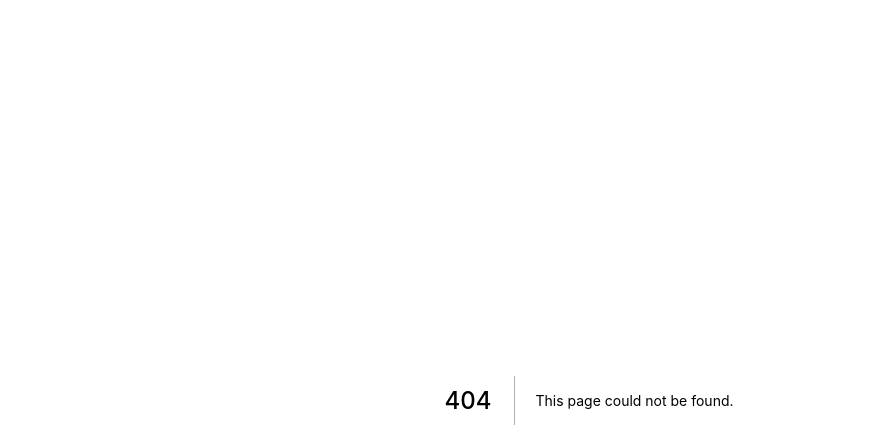
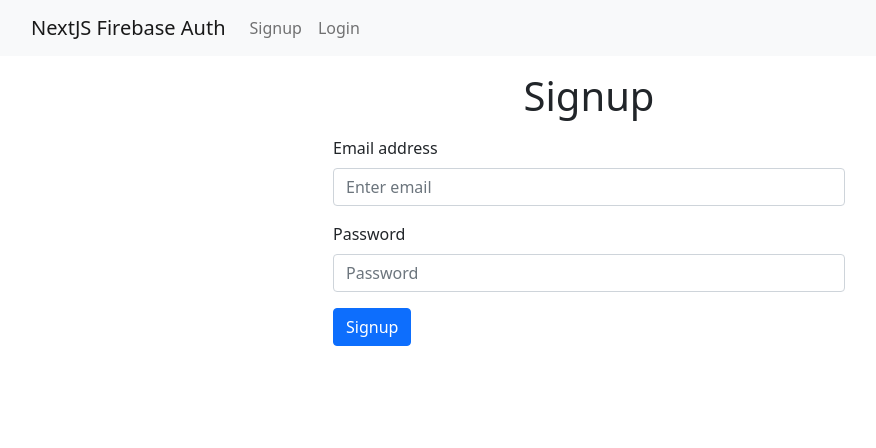
Before and after one commit to prithivilaksh/SRP-QuickQ, a Next.js app: page /signup in a window 1280 px wide. Before the commit this address had no page. Shown: the top 448 px of the page, without its empty margins (51-927 px from the left). Built offline with nearby package versions, Linux system fonts and the light colour scheme; no server answers.

Commit message:
5th auth and context

```diff
--- /dev/null
+++ b/context/AuthContext.js
@@ -0,0 +1,50 @@
+import { createContext, useContext, useEffect, useState } from 'react'
+import {onAuthStateChanged,createUserWithEmailAndPassword,signInWithEmailAndPassword,signOut,} from 'firebase/auth'
+import { auth } from '../firebase/initFirebase'
+
+const AuthContext = createContext({})
+
+export const useAuth = () => useContext(AuthContext)
+
+export const AuthContextProvider = ({children}) => {
+  const [user, setUser] = useState(null)
+  const [loading, setLoading] = useState(true)
+  console.log(user)
+
+  useEffect(() => {
+    const unsubscribe = onAuthStateChanged(auth, (user) => {
+      if (user) {
+        setUser({
+          uid: user.uid,
+          email: user.email,
+          displayName: user.displayName,
+        })
+      } else {
+        setUser(null)
+      }
+      setLoading(false)
+    })
+
+    return () => unsubscribe()
+  }, [])
+
+  const signup = (email, password) => {
+    return createUserWithEmailAndPassword(auth, email, password)
+  }
+
+  const login = (email, password) => {
+    return signInWithEmailAndPassword(auth, email, password)
+  }
+
+  const logout = async () => {
+
+    await signOut(auth)
+    setUser(null)
+  }
+
+  return (
+    <AuthContext.Provider value={{ user, login, signup, logout ,loading}}>
+      {loading ? null : children}
+    </AuthContext.Provider>
+  )
+}
--- a/firebase/initFirebase.js
+++ b/firebase/initFirebase.js
@@ -1,6 +1,7 @@
 import firebase from "firebase/app";
 import { getFirestore,enableIndexedDbPersistence, initializeFirestore, CACHE_SIZE_UNLIMITED } from "firebase/firestore";
 import { initializeApp, getApps, getApp } from "firebase/app";
+import {getAuth} from 'firebase/auth'
 
 
 
@@ -21,6 +22,7 @@ const firebaseConfig = {
 // Initialize Cloud Firestore and get a reference to the service
 const app = initializeApp(firebaseConfig);
 const db = getFirestore(app);
+const auth = getAuth()
 // const db = initializeFirestore(app, {
 //     cacheSizeBytes: CACHE_SIZE_UNLIMITED
 //   });
@@ -42,7 +44,7 @@ const db = getFirestore(app);
             else {console.log("3")}
         });
 }
-export {db}
+export {db,app,auth}
 
 // export default function initFirebase()
 // {
--- a/package.json
+++ b/package.json
@@ -13,11 +13,14 @@
     "@emotion/styled": "^11.8.1",
     "@mui/lab": "^5.0.0-alpha.81",
     "@mui/material": "^5.7.0",
+    "bootstrap": "^5.1.3",
     "firebase": "^9.8.1",
     "firebase-admin": "^10.2.0",
+    "firebaseui": "^6.0.1",
     "next": "12.1.6",
     "next-pwa": "^5.5.2",
     "react": "18.1.0",
+    "react-bootstrap": "^2.4.0",
     "react-dom": "18.1.0"
   },
   "devDependencies": {
--- a/pages/_app.js
+++ b/pages/_app.js
@@ -1,19 +1,30 @@
 import '../styles/globals.css'
+import { AppProps } from 'next/app'
+import 'bootstrap/dist/css/bootstrap.min.css'
+import Navbar from './components/NavbarComp'
+import { AuthContextProvider } from '../context/AuthContext'
+import { useRouter } from 'next/router'
+import ProtectedRoute from './components/ProtectedRoute'
 import Head from 'next/head'
 
+const noAuthRequired = ['/', '/login', '/signup']
+
 function MyApp({ Component, pageProps }) {
+  const router = useRouter()
+
   return (
-
-  <>
-  <Head>
-  <link rel="manifest" href="/manifest.json"/>
-
-  </Head>
-
-    <Component {...pageProps} />
-  </>
+    <AuthContextProvider>
+      <Head><link rel="manifest" href="/manifest.json"/></Head>
+      <Navbar />
+      {noAuthRequired.includes(router.pathname) ? (
+        <Component {...pageProps} />
+      ) : (
+        <ProtectedRoute>
+          <Component {...pageProps} />
+        </ProtectedRoute>
+      )}
+    </AuthContextProvider>
   )
-
 }
 
 export default MyApp
--- /dev/null
+++ b/pages/components/NavbarComp.js
@@ -0,0 +1,48 @@
+import React from 'react'
+import { Container, Nav, Navbar } from 'react-bootstrap'
+import Link from 'next/link'
+import { useAuth } from '../../context/AuthContext'
+import { useRouter } from 'next/router'
+
+const NavbarComp = () => {
+  const { user, logout } = useAuth()
+  const router = useRouter()
+
+  return (
+    <Navbar bg="light" expand="lg">
+      <Container>
+        <Link href="/" passHref>
+          <Navbar.Brand>NextJS Firebase Auth</Navbar.Brand>
+        </Link>
+        <Navbar.Toggle aria-controls="basic-navbar-nav" />
+        <Navbar.Collapse id="basic-navbar-nav">
+          <Nav className="me-auto">
+            {user ? (
+              <div>
+                <Nav.Link
+                  onClick={() => {
+                    logout()
+                    router.push('/login')
+                  }}
+                >
+                  Logout
+                </Nav.Link>
+              </div>
+            ) : (
+              <>
+                <Link href="/signup" passHref>
+                  <Nav.Link>Signup</Nav.Link>
+                </Link>
+                <Link href="/login" passHref>
+                  <Nav.Link>Login</Nav.Link>
+                </Link>
+              </>
+            )}
+          </Nav>
+        </Navbar.Collapse>
+      </Container>
+    </Navbar>
+  )
+}
+
+export default NavbarComp
--- /dev/null
+++ b/pages/components/ProtectedRoute.js
@@ -0,0 +1,18 @@
+import { useRouter } from 'next/router'
+import React, { useEffect } from 'react'
+import { useAuth } from '../../context/AuthContext'
+
+const ProtectedRoute = ({ children}) => {
+  const { user } = useAuth()
+  const router = useRouter()
+
+  useEffect(() => {
+    if (!user) {
+      router.push('/login')
+    }
+  }, [router, user])
+
+  return <>{user ? children : null}</>
+}
+
+export default ProtectedRoute
--- a/pages/index.js
+++ b/pages/index.js
@@ -1,7 +1,7 @@
 import Head from 'next/head'
 import Image from 'next/image'
 import styles from '../styles/Home.module.css'
-import firebase from '../firebase/initFirebase'
+// import firebase from '../firebase/initFirebase'
 import Write from '../firebase/firestore/Write'
 import Read from '../firebase/firestore/Read'
 import Link from 'next/link'
--- /dev/null
+++ b/pages/signup.js
@@ -0,0 +1,88 @@
+import React, { useState,useEffect } from 'react'
+import { Button, Form } from 'react-bootstrap'
+import { useAuth } from '../context/AuthContext'
+import { useRouter } from 'next/router'
+
+const Signup = () => {
+  const { user, signup ,loading} = useAuth()
+  const router=useRouter()
+  console.log(user)
+  const [data, setData] = useState({
+    email: '',
+    password: '',
+  })
+
+  useEffect(() => {
+    if (user) {
+      router.push('/dashboard')
+    }
+  }, [router,user])
+  const handleSignup = async (e) => {
+    e.preventDefault()
+
+    try {
+      await signup(data.email, data.password)
+      router.push('/dashboard')
+    } catch (err) {
+      console.log(err)
+    }
+
+    console.log(data)
+  }
+  console.log(user)
+  return (
+    !{user}? <h1> hiiiiiii </h1> :
+    <>
+
+
+
+    <div
+      style={{
+        width: '40%',
+        margin: 'auto',
+      }}
+    >
+      <h1 className="text-center my-3 ">Signup</h1>
+      <Form onSubmit={handleSignup}>
+        <Form.Group className="mb-3" controlId="formBasicEmail">
+          <Form.Label>Email address</Form.Label>
+          <Form.Control
+            type="email"
+            placeholder="Enter email"
+            required
+            onChange={(e) =>
+              setData({
+                ...data,
+                email: e.target.value,
+              })
+            }
+            value={data.email}
+          />
+        </Form.Group>
+
+        <Form.Group className="mb-3" controlId="formBasicPassword">
+          <Form.Label>Password</Form.Label>
+          <Form.Control
+            type="password"
+            placeholder="Password"
+            required
+            onChange={(e) =>
+              setData({
+                ...data,
+                password: e.target.value,
+              })
+            }
+            value={data.password}
+          />
+        </Form.Group>
+
+        <Button variant="primary" type="submit">
+          Signup
+        </Button>
+      </Form>
+    </div>
+    </>
+  )
+}
+
+export default Signup
```
Also changed, not shown: pages/dashboard.js (added, +11 -0 lines), pages/login.js (added, +86 -0 lines), public/manifest.json, public/sw.js, 2 other files (tests, documents, lock files or other folders).
